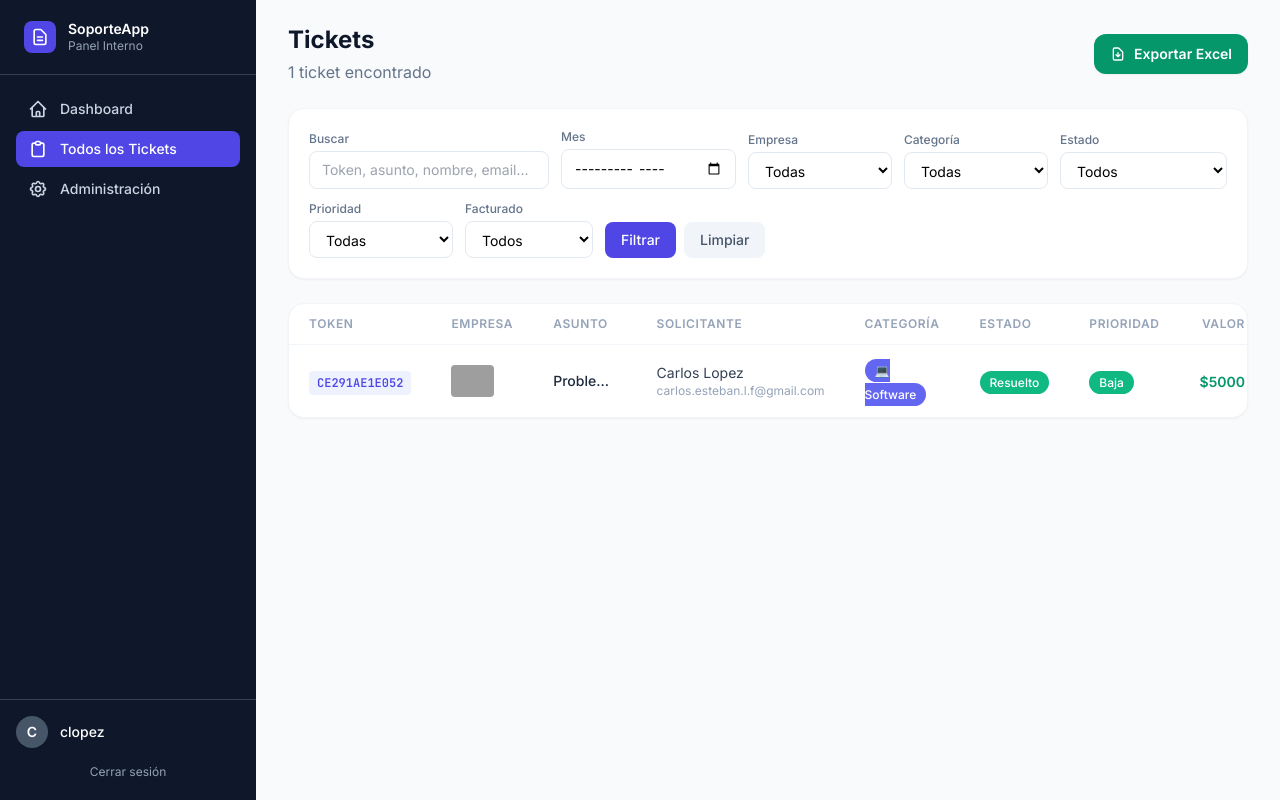
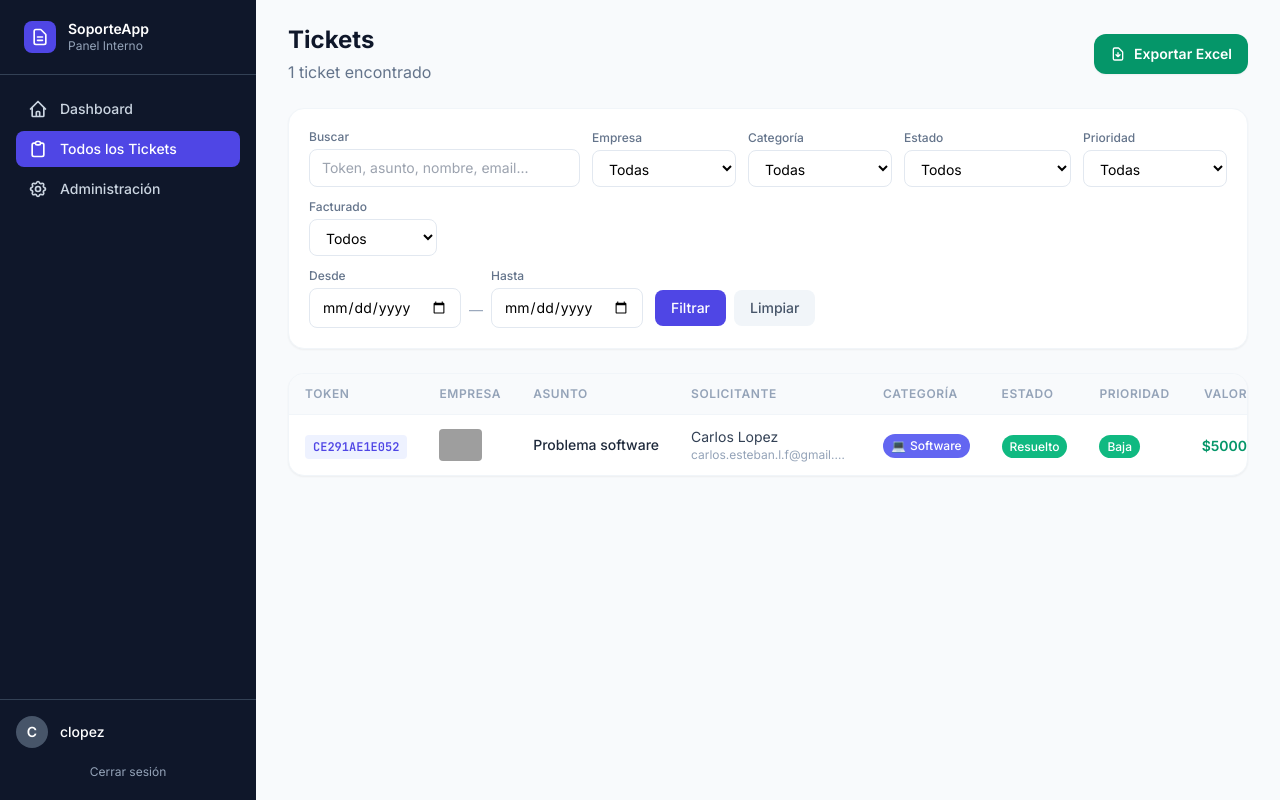
Before and after one commit to lordPobre/support-tickets, a Django app: page /tickets/ in a window 1280 px wide. Run offline with Django 5.2, Linux system fonts and the light colour scheme; a user stored in the database is signed in; data comes from the database, SQL or seed files in the repository; some libraries are stand-ins or nearby versions; grey boxes are pictures that could not be loaded.

Commit message:
fix: date range filter + category badges alignment

```diff
--- a/templates/tickets/ticket_list.html
+++ b/templates/tickets/ticket_list.html
@@ -18,17 +18,15 @@
     </a>
   </div>
 
+  <!-- Filters -->
   <div class="bg-white rounded-2xl shadow-sm border border-slate-100 p-5 mb-6">
-    <form method="get" class="flex flex-wrap gap-3 items-end">
+    <form method="get" class="space-y-3">
+      <!-- Fila 1 -->
+      <div class="flex flex-wrap gap-3 items-end">
         <div class="flex-1 min-w-44">
           <label class="block text-xs font-medium text-slate-500 mb-1">Buscar</label>
           <input type="text" name="q" value="{{ filters.q }}" placeholder="Token, asunto, nombre, email..."
             class="w-full px-3 py-2 text-sm rounded-lg border border-slate-200 focus:ring-2 focus:ring-brand-500 focus:border-transparent outline-none" />
-      </div>
-      <div class="min-w-36">
-        <label class="block text-xs font-medium text-slate-500 mb-1">Mes</label>
-        <input type="month" name="month" value="{{ filters.month }}"
-          class="w-full px-3 py-2 text-sm rounded-lg border border-slate-200 focus:ring-2 focus:ring-brand-500 focus:border-transparent outline-none bg-white" />
         </div>
         <div class="min-w-36">
           <label class="block text-xs font-medium text-slate-500 mb-1">Empresa</label>
@@ -74,41 +72,62 @@
             <option value="0" {% if filters.billed == "0" %}selected{% endif %}>No</option>
           </select>
         </div>
-      <div class="flex gap-2">
+      </div>
+      <!-- Fila 2: rango de fechas -->
+      <div class="flex flex-wrap gap-3 items-end">
+        <div class="flex items-end gap-2">
+          <div>
+            <label class="block text-xs font-medium text-slate-500 mb-1">Desde</label>
+            <input type="date" name="date_from" value="{{ filters.date_from }}"
+              class="px-3 py-2 text-sm rounded-lg border border-slate-200 focus:ring-2 focus:ring-brand-500 focus:border-transparent outline-none bg-white" />
+          </div>
+          <span class="text-slate-400 text-sm pb-2">—</span>
+          <div>
+            <label class="block text-xs font-medium text-slate-500 mb-1">Hasta</label>
+            <input type="date" name="date_to" value="{{ filters.date_to }}"
+              class="px-3 py-2 text-sm rounded-lg border border-slate-200 focus:ring-2 focus:ring-brand-500 focus:border-transparent outline-none bg-white" />
+          </div>
+        </div>
+        <div class="flex gap-2 pb-0.5">
           <button type="submit" class="px-4 py-2 bg-brand-600 text-white text-sm font-medium rounded-lg hover:bg-brand-700 transition">Filtrar</button>
           <a href="{% url 'ticket_list' %}" class="px-4 py-2 bg-slate-100 text-slate-600 text-sm font-medium rounded-lg hover:bg-slate-200 transition">Limpiar</a>
+        </div>
       </div>
     </form>
   </div>
 
+  <!-- Table -->
   <div class="bg-white rounded-2xl shadow-sm border border-slate-100 overflow-hidden">
     <div class="overflow-x-auto">
       <table class="w-full">
         <thead>
-          <tr class="border-b border-slate-100">
-            <th class="text-left px-5 py-3 text-xs font-semibold text-slate-400 uppercase tracking-wider">Token</th>
-            <th class="text-left px-5 py-3 text-xs font-semibold text-slate-400 uppercase tracking-wider">Empresa</th>
-            <th class="text-left px-5 py-3 text-xs font-semibold text-slate-400 uppercase tracking-wider">Asunto</th>
-            <th class="text-left px-5 py-3 text-xs font-semibold text-slate-400 uppercase tracking-wider">Solicitante</th>
-            <th class="text-left px-5 py-3 text-xs font-semibold text-slate-400 uppercase tracking-wider">Categoría</th>
-            <th class="text-left px-5 py-3 text-xs font-semibold text-slate-400 uppercase tracking-wider">Estado</th>
-            <th class="text-left px-5 py-3 text-xs font-semibold text-slate-400 uppercase tracking-wider">Prioridad</th>
-            <th class="text-right px-5 py-3 text-xs font-semibold text-slate-400 uppercase tracking-wider">Valor</th>
-            <th class="text-center px-5 py-3 text-xs font-semibold text-slate-400 uppercase tracking-wider">Facturado</th>
-            <th class="text-left px-5 py-3 text-xs font-semibold text-slate-400 uppercase tracking-wider">Fecha</th>
+          <tr class="border-b border-slate-100 bg-slate-50">
+            <th class="text-left px-4 py-3 text-xs font-semibold text-slate-400 uppercase tracking-wider">Token</th>
+            <th class="text-left px-4 py-3 text-xs font-semibold text-slate-400 uppercase tracking-wider">Empresa</th>
+            <th class="text-left px-4 py-3 text-xs font-semibold text-slate-400 uppercase tracking-wider">Asunto</th>
+            <th class="text-left px-4 py-3 text-xs font-semibold text-slate-400 uppercase tracking-wider">Solicitante</th>
+            <th class="text-left px-4 py-3 text-xs font-semibold text-slate-400 uppercase tracking-wider">Categoría</th>
+            <th class="text-left px-4 py-3 text-xs font-semibold text-slate-400 uppercase tracking-wider">Estado</th>
+            <th class="text-left px-4 py-3 text-xs font-semibold text-slate-400 uppercase tracking-wider">Prioridad</th>
+            <th class="text-right px-4 py-3 text-xs font-semibold text-slate-400 uppercase tracking-wider">Valor</th>
+            <th class="text-center px-4 py-3 text-xs font-semibold text-slate-400 uppercase tracking-wider">Fact.</th>
+            <th class="text-left px-4 py-3 text-xs font-semibold text-slate-400 uppercase tracking-wider">Fecha</th>
           </tr>
         </thead>
         <tbody class="divide-y divide-slate-50">
           {% for ticket in tickets %}
           <tr class="hover:bg-slate-50 transition">
-            <td class="px-5 py-3">
-              <a href="{% url 'ticket_detail' ticket.token %}" class="font-mono text-xs font-semibold text-brand-600 hover:text-brand-800 bg-brand-50 px-2 py-1 rounded">{{ ticket.token }}</a>
+            <td class="px-4 py-3">
+              <a href="{% url 'ticket_detail' ticket.token %}"
+                 class="font-mono text-xs font-semibold text-brand-600 hover:text-brand-800 bg-brand-50 px-2 py-1 rounded">
+                {{ ticket.token }}
+              </a>
             </td>
-            <td class="px-5 py-3">
+            <td class="px-4 py-3">
               {% if ticket.company.logo %}
               <img src="{{ ticket.company.logo.url }}" alt="{{ ticket.company.name }}"
                    title="{{ ticket.company.name }}"
-                   class="h-8 w-auto object-contain max-w-24 rounded" />
+                   class="h-8 w-auto object-contain max-w-28 rounded" />
               {% else %}
               <div class="flex items-center gap-2">
                 <div class="w-7 h-7 rounded-lg bg-brand-600 flex items-center justify-center text-white text-xs font-bold flex-shrink-0">
@@ -118,51 +137,64 @@
               </div>
               {% endif %}
             </td>
-            <td class="px-5 py-3">
-              <a href="{% url 'ticket_detail' ticket.token %}" class="text-sm font-medium text-slate-800 hover:text-brand-600 line-clamp-1">{{ ticket.subject }}</a>
+            <td class="px-4 py-3 max-w-xs">
+              <a href="{% url 'ticket_detail' ticket.token %}"
+                 class="text-sm font-medium text-slate-800 hover:text-brand-600 block truncate">
+                {{ ticket.subject }}
+              </a>
             </td>
-            <td class="px-5 py-3">
-              <p class="text-sm text-slate-700">{{ ticket.requester_name }}</p>
-              <p class="text-xs text-slate-400">{{ ticket.requester_email }}</p>
+            <td class="px-4 py-3">
+              <p class="text-sm text-slate-700 whitespace-nowrap">{{ ticket.requester_name }}</p>
+              <p class="text-xs text-slate-400 truncate max-w-40">{{ ticket.requester_email }}</p>
             </td>
-            <td class="px-5 py-3">
+            <td class="px-4 py-3 whitespace-nowrap">
               {% if ticket.category == "software" %}
-              <span class="text-xs px-2.5 py-1 rounded-full text-white font-medium" style="background:#6366F1">💻 Software</span>
+              <span class="inline-flex items-center gap-1 text-xs px-2 py-1 rounded-full text-white font-medium" style="background:#6366F1">
+                <span>💻</span> Software
+              </span>
               {% elif ticket.category == "hardware" %}
-              <span class="text-xs px-2.5 py-1 rounded-full text-white font-medium" style="background:#D97706">🖥️ Hardware</span>
+              <span class="inline-flex items-center gap-1 text-xs px-2 py-1 rounded-full text-white font-medium" style="background:#D97706">
+                <span>🖥️</span> Hardware
+              </span>
               {% elif ticket.category == "email" %}
-              <span class="text-xs px-2.5 py-1 rounded-full text-white font-medium" style="background:#059669">✉️ Email</span>
+              <span class="inline-flex items-center gap-1 text-xs px-2 py-1 rounded-full text-white font-medium" style="background:#059669">
+                <span>✉️</span> Email
+              </span>
               {% endif %}
             </td>
-            <td class="px-5 py-3">
+            <td class="px-4 py-3 whitespace-nowrap">
               {% if ticket.status %}
-              <span class="text-xs px-2.5 py-1 rounded-full text-white font-medium whitespace-nowrap" style="background-color:{{ ticket.status.color }}">{{ ticket.status.name }}</span>
+              <span class="text-xs px-2 py-1 rounded-full text-white font-medium" style="background-color:{{ ticket.status.color }}">{{ ticket.status.name }}</span>
               {% else %}—{% endif %}
             </td>
-            <td class="px-5 py-3">
+            <td class="px-4 py-3 whitespace-nowrap">
               {% if ticket.priority %}
-              <span class="text-xs px-2.5 py-1 rounded-full text-white font-medium" style="background-color:{{ ticket.priority.color }}">{{ ticket.priority.name }}</span>
+              <span class="text-xs px-2 py-1 rounded-full text-white font-medium" style="background-color:{{ ticket.priority.color }}">{{ ticket.priority.name }}</span>
               {% else %}—{% endif %}
             </td>
-            <td class="px-5 py-3 text-right">
+            <td class="px-4 py-3 text-right whitespace-nowrap">
               {% if ticket.assigned_value %}
               <span class="text-sm font-semibold text-emerald-600">${{ ticket.assigned_value|floatformat:0 }}</span>
               {% else %}
               <span class="text-slate-300 text-sm">—</span>
               {% endif %}
             </td>
-            <td class="px-5 py-3 text-center">
+            <td class="px-4 py-3 text-center">
               {% if ticket.is_billed %}
               <span class="inline-flex items-center justify-center w-6 h-6 bg-emerald-100 rounded-full">
-                <svg class="w-3.5 h-3.5 text-emerald-600" fill="currentColor" viewBox="0 0 20 20"><path fill-rule="evenodd" d="M16.707 5.293a1 1 0 010 1.414l-8 8a1 1 0 01-1.414 0l-4-4a1 1 0 011.414-1.414L8 12.586l7.293-7.293a1 1 0 011.414 0z" clip-rule="evenodd"/></svg>
+                <svg class="w-3.5 h-3.5 text-emerald-600" fill="currentColor" viewBox="0 0 20 20">
+                  <path fill-rule="evenodd" d="M16.707 5.293a1 1 0 010 1.414l-8 8a1 1 0 01-1.414 0l-4-4a1 1 0 011.414-1.414L8 12.586l7.293-7.293a1 1 0 011.414 0z" clip-rule="evenodd"/>
+                </svg>
               </span>
               {% else %}
               <span class="inline-flex items-center justify-center w-6 h-6 bg-slate-100 rounded-full">
-                <svg class="w-3.5 h-3.5 text-slate-400" fill="none" viewBox="0 0 24 24" stroke="currentColor"><path stroke-linecap="round" stroke-linejoin="round" stroke-width="2" d="M6 18L18 6M6 6l12 12"/></svg>
+                <svg class="w-3.5 h-3.5 text-slate-300" fill="none" viewBox="0 0 24 24" stroke="currentColor">
+                  <path stroke-linecap="round" stroke-linejoin="round" stroke-width="2" d="M6 18L18 6M6 6l12 12"/>
+                </svg>
               </span>
               {% endif %}
             </td>
-            <td class="px-5 py-3 text-sm text-slate-400 whitespace-nowrap">{{ ticket.created_at|date:"d/m/Y H:i" }}</td>
+            <td class="px-4 py-3 text-sm text-slate-400 whitespace-nowrap">{{ ticket.created_at|date:"d/m/Y H:i" }}</td>
           </tr>
           {% empty %}
           <tr>
--- a/tickets/views.py
+++ b/tickets/views.py
@@ -7,7 +7,17 @@ from .models import Company, Ticket, TicketStatus, TicketPriority
 from .forms import TicketPublicForm, TicketCommentForm, TicketSearchForm
 from django.http import HttpResponse
 from .exports import generate_ticket_pdf, generate_ticket_image
+import io
+from openpyxl import Workbook
+from openpyxl.styles import (
+    Font, PatternFill, Alignment, Border, Side, numbers
+)
+from openpyxl.utils import get_column_letter
 
+
+# ─────────────────────────────────────────────────────────────
+#  INTERNAL DASHBOARD (requires login)
+# ─────────────────────────────────────────────────────────────
 
 @login_required
 def dashboard(request):
@@ -53,7 +63,8 @@ def ticket_list(request):
     priority_id = request.GET.get("priority")
     category    = request.GET.get("category")
     billed      = request.GET.get("billed")
-    month       = request.GET.get("month", "")
+    date_from   = request.GET.get("date_from", "")
+    date_to     = request.GET.get("date_to", "")
     q           = request.GET.get("q", "").strip()
 
     if company_id:
@@ -68,12 +79,10 @@ def ticket_list(request):
         tickets = tickets.filter(is_billed=True)
     elif billed == "0":
         tickets = tickets.filter(is_billed=False)
-    if month:
-        try:
-            year, mon = month.split("-")
-            tickets = tickets.filter(created_at__year=int(year), created_at__month=int(mon))
-        except ValueError:
-            pass
+    if date_from:
+        tickets = tickets.filter(created_at__date__gte=date_from)
+    if date_to:
+        tickets = tickets.filter(created_at__date__lte=date_to)
     if q:
         tickets = tickets.filter(
             Q(token__icontains=q) | Q(subject__icontains=q) |
@@ -88,7 +97,8 @@ def ticket_list(request):
         "category_choices": Ticket.CATEGORY_CHOICES,
         "filters": {
             "company": company_id, "status": status_id, "priority": priority_id,
-            "category": category, "billed": billed, "month": month, "q": q,
+            "category": category, "billed": billed,
+            "date_from": date_from, "date_to": date_to, "q": q,
         }
     }
     return render(request, "tickets/ticket_list.html", context)
@@ -304,16 +314,8 @@ def portal_ticket_image(request, company_slug, token):
     response["Content-Disposition"] = f'attachment; filename="ticket-{ticket.token}.png"'
     return response
 
-
 @login_required
 def ticket_export_excel(request):
-    import io
-    from openpyxl import Workbook
-    from openpyxl.styles import (
-        Font, PatternFill, Alignment, Border, Side, numbers
-    )
-    from openpyxl.utils import get_column_letter
-
     tickets = Ticket.objects.select_related("company", "status", "priority").order_by("-created_at")
 
     company_id  = request.GET.get("company")
@@ -321,7 +323,8 @@ def ticket_export_excel(request):
     priority_id = request.GET.get("priority")
     category    = request.GET.get("category")
     billed      = request.GET.get("billed")
-    month       = request.GET.get("month")
+    date_from   = request.GET.get("date_from", "")
+    date_to     = request.GET.get("date_to", "")
     q           = request.GET.get("q", "").strip()
 
     if company_id:
@@ -336,18 +339,15 @@ def ticket_export_excel(request):
         tickets = tickets.filter(is_billed=True)
     elif billed == "0":
         tickets = tickets.filter(is_billed=False)
-    if month:
-        try:
-            year, mon = month.split("-")
-            tickets = tickets.filter(created_at__year=int(year), created_at__month=int(mon))
-        except ValueError:
-            pass
+    if date_from:
+        tickets = tickets.filter(created_at__date__gte=date_from)
+    if date_to:
+        tickets = tickets.filter(created_at__date__lte=date_to)
     if q:
         tickets = tickets.filter(
             Q(token__icontains=q) | Q(subject__icontains=q) |
             Q(requester_name__icontains=q) | Q(requester_email__icontains=q)
         )
-
     wb = Workbook()
     ws = wb.active
     ws.title = "Tickets"
@@ -374,13 +374,12 @@ def ticket_export_excel(request):
 
     # ── Título ──
     title_label = "Reporte de Tickets de Soporte"
-    if month:
-        from datetime import datetime
-        try:
-            dt = datetime.strptime(month, "%Y-%m")
-            title_label += f" — {dt.strftime('%B %Y').capitalize()}"
-        except ValueError:
-            pass
+    if date_from and date_to:
+        title_label += f" — {date_from} al {date_to}"
+    elif date_from:
+        title_label += f" — desde {date_from}"
+    elif date_to:
+        title_label += f" — hasta {date_to}"
 
     ws.merge_cells("A1:L1")
     title_cell = ws["A1"]
@@ -397,6 +396,7 @@ def ticket_export_excel(request):
     ws["A2"].alignment = Alignment(horizontal="center", vertical="center")
     ws.row_dimensions[2].height = 18
 
+    # ── Encabezados ──
     headers = [
         "Token", "Empresa", "Solicitante", "Email",
         "Categoría", "Estado", "Prioridad",
@@ -414,6 +414,7 @@ def ticket_export_excel(request):
         ws.column_dimensions[get_column_letter(col_idx)].width = width
     ws.row_dimensions[3].height = 22
 
+    # ── Datos ──
     CATEGORY_LABELS = {"software": "💻 Software", "hardware": "🖥️ Hardware", "email": "✉️ Email"}
 
     for row_idx, ticket in enumerate(tickets, 4):
@@ -443,10 +444,12 @@ def ticket_export_excel(request):
             if row_fill:
                 cell.fill = row_fill
 
+            # Formato moneda para valor
             if col_idx == 9 and isinstance(value, int):
                 cell.number_format = '#,##0'
                 cell.font = Font(name="Arial", size=9, color=EMERALD, bold=True)
 
+            # Color facturado
             if col_idx == 10:
                 cell.font = Font(
                     name="Arial", size=9,
@@ -456,6 +459,7 @@ def ticket_export_excel(request):
 
         ws.row_dimensions[row_idx].height = 18
 
+    # ── Fila de totales ──
     last_data_row = 3 + tickets.count()
     total_row = last_data_row + 1
 
@@ -479,14 +483,20 @@ def ticket_export_excel(request):
 
     ws.row_dimensions[total_row].height = 22
 
+    # ── Freeze panes y filtros ──
     ws.freeze_panes = "A4"
     ws.auto_filter.ref = f"A3:L{last_data_row}"
 
+    # ── Respuesta HTTP ──
     buf = io.BytesIO()
     wb.save(buf)
     buf.seek(0)
 
-    filename = f"tickets_{month or 'todos'}.xlsx"
+    if date_from or date_to:
+        rango = f"{date_from or 'inicio'}_{date_to or 'hoy'}"
+        filename = f"tickets_{rango}.xlsx"
+    else:
+        filename = "tickets_todos.xlsx"
     response = HttpResponse(
         buf,
         content_type="application/vnd.openxmlformats-officedocument.spreadsheetml.sheet"
```
Lines whose indentation alone changed are shown as unchanged.
